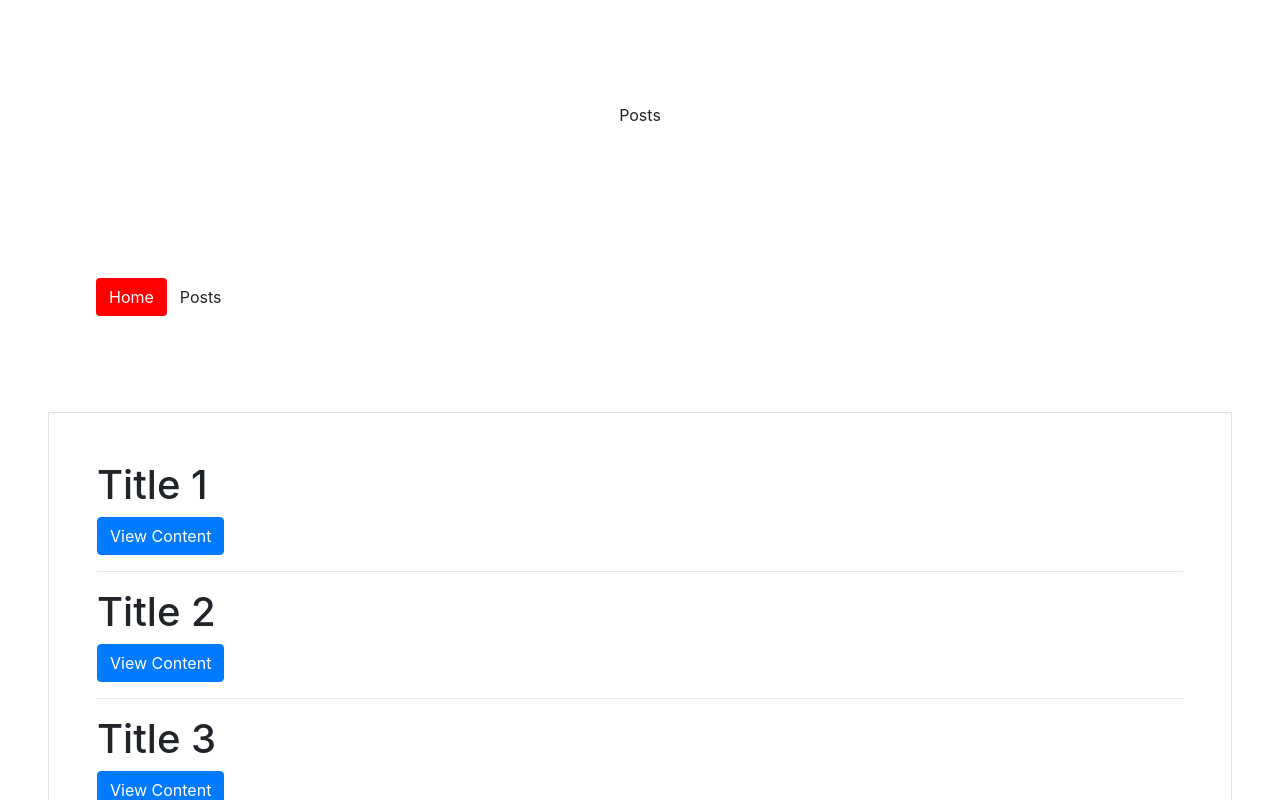
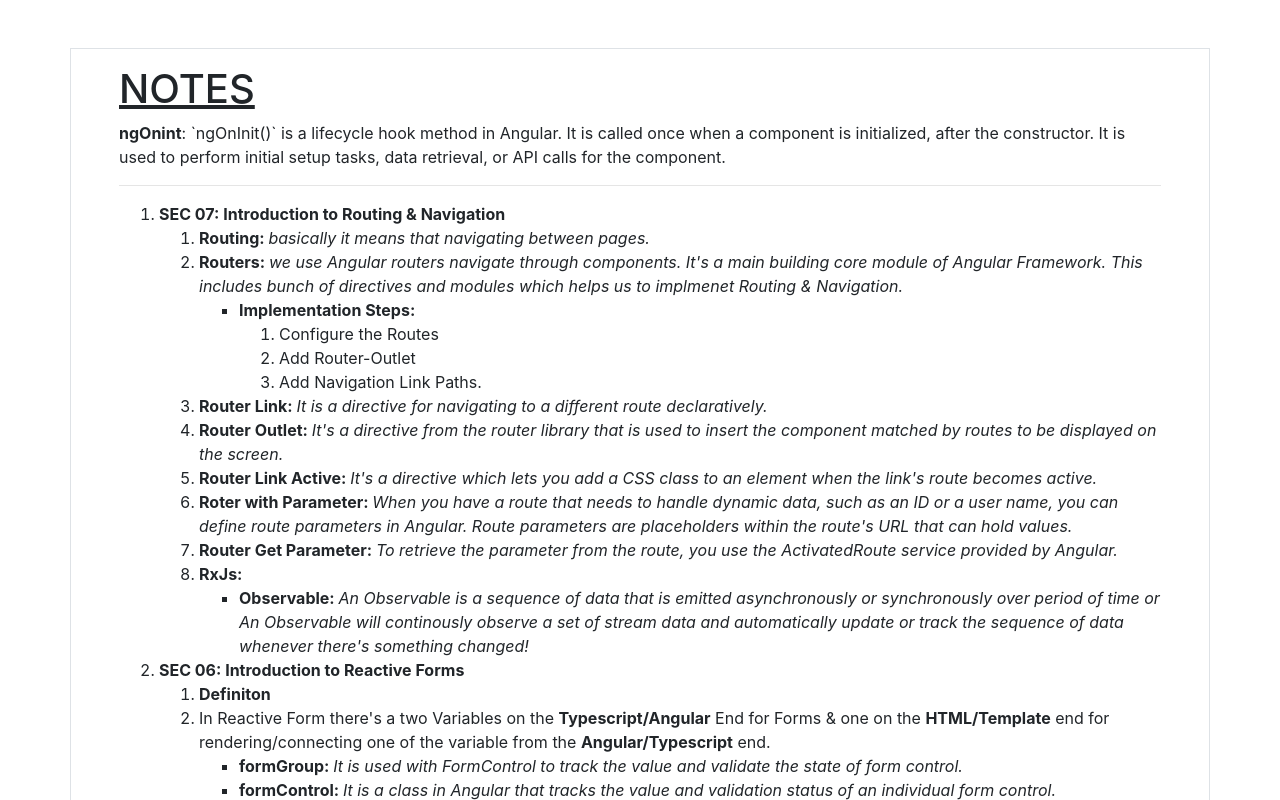
Before and after one commit to ChanderParkash179/AngularJourney, an Angular app: page / in a window 1280 px wide. Shown: the top 800 px of the page. Built offline with nearby package versions, Linux system fonts and the light colour scheme.

Commit message:
notes added on Routing & RxJs

```diff
--- a/src/app/app.component.html
+++ b/src/app/app.component.html
@@ -11,8 +11,8 @@
 <!-- <app-template-driven-forms></app-template-driven-forms> -->
 <!-- <app-reactive-forms></app-reactive-forms> -->
 <!-- <app-custom-validation></app-custom-validation> -->
-<app-post-list></app-post-list>
+<!-- <app-post-list></app-post-list> -->
 <!-- <app-home></app-home> -->
 
 <!-- NOTES -->
-<!-- <app-notes></app-notes> -->
+<app-notes></app-notes>
--- a/src/app/components/notes/notes.component.html
+++ b/src/app/components/notes/notes.component.html
@@ -30,6 +30,18 @@
             component matched by routes to be displayed on the screen.</i></li>
         <li><strong>Router Link Active: </strong><i>It's a directive which lets you add a CSS class to an element when
             the link's route becomes active.</i></li>
+        <li><strong>Roter with Parameter: </strong><i>When you have a route that needs to handle dynamic data, such as
+            an ID or a user name, you can define route parameters in Angular. Route parameters are placeholders within
+            the route's URL that can hold values.</i></li>
+        <li><strong>Router Get Parameter: </strong><i>To retrieve the parameter from the route, you use the
+            ActivatedRoute service provided by Angular.</i></li>
+        <li><strong>RxJs:</strong>
+          <ul>
+            <li><strong>Observable: </strong><i>An Observable is a sequence of data that is emitted asynchronously or
+                synchronously over period of time or An Observable will continously observe a set of stream data and
+                automatically update or track the sequence of data whenever there's something changed!</i></li>
+          </ul>
+        </li>
       </ol>
     </li>
     <li><strong>{{ section6 }}</strong>
```
